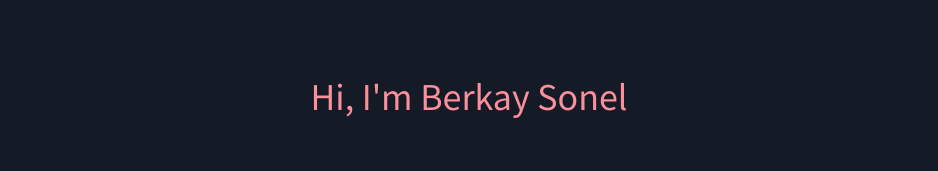
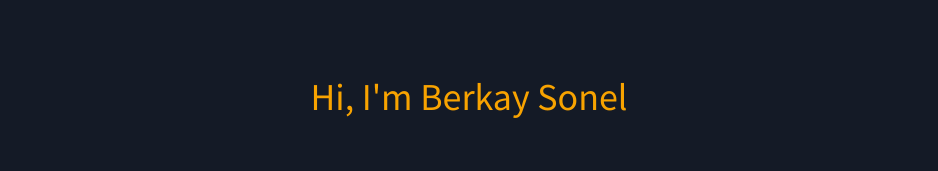
Before and after one commit to berkaysson/berkaysson-portfolio-site, a React (Create React App) app: page / in a window 1280 px wide. Shown: the part 186-357 px from the top of the page, without its empty margins (171-1109 px from the left). Built offline with nearby package versions, Linux system fonts and the light colour scheme.

Commit message:
Change theme color

```diff
--- a/src/Styles/theme.js
+++ b/src/Styles/theme.js
@@ -5,7 +5,7 @@ const COLORS = {
   light: "#547C8C",
   lighter: "#8D9FA6",
   lightest: "#BEE5F2",
-  theme: "#FA909B",
+  theme: "#F8A300",
 };
 
 export const theme = {
```
